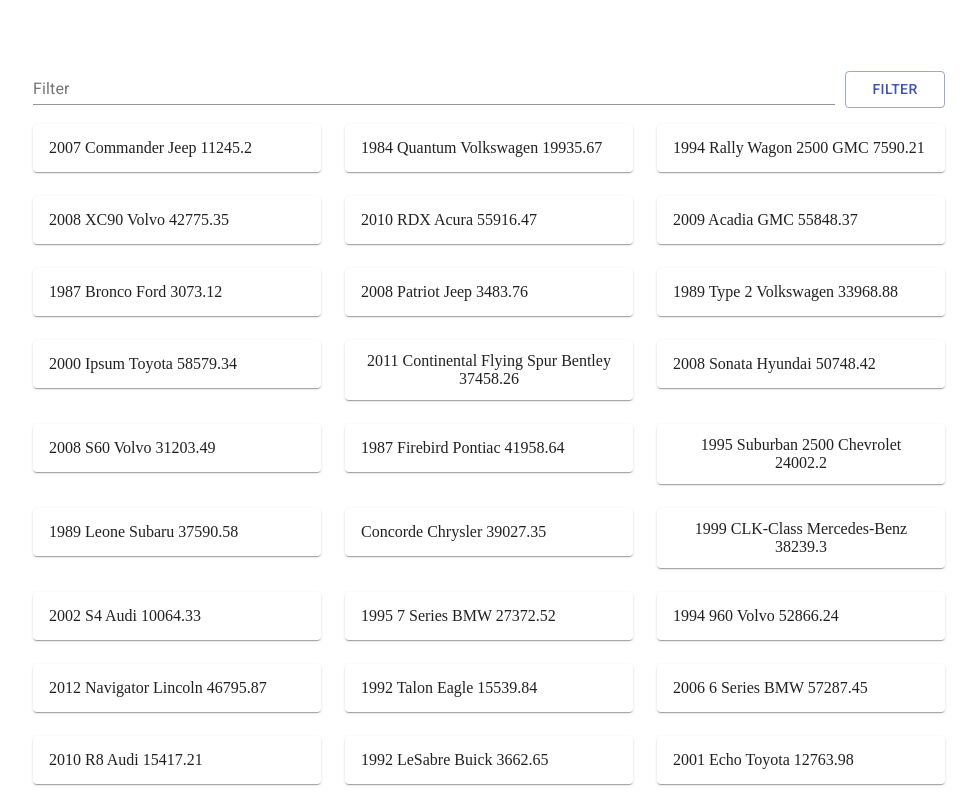
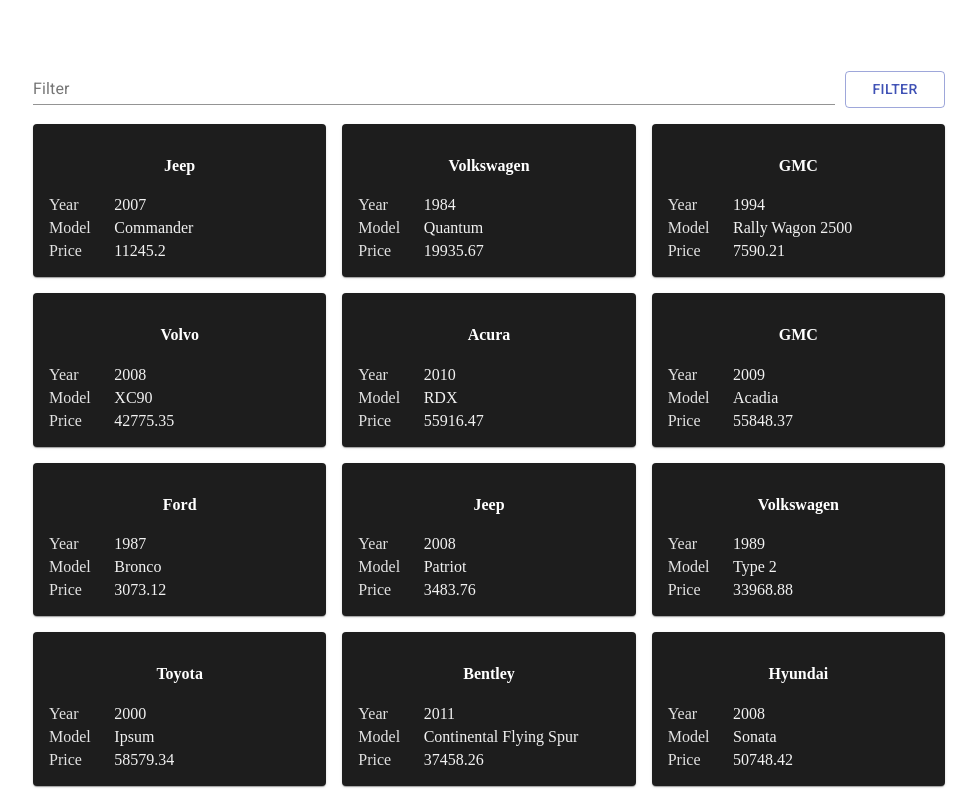
Before and after one commit to mrogahn/IpSecure, a React (Create React App) app: page / in a window 1280 px wide. Shown: the top 800 px of the page, without its empty margins (151-1128 px from the left). Built offline with nearby package versions, Linux system fonts and the light colour scheme.

Commit message:
apply custom css to car model

```diff
--- a/src/components/App.js
+++ b/src/components/App.js
@@ -51,7 +51,7 @@
 
   return (
     <Container className="App" maxWidth="md">
-      <FilterInput filter={filter} setFilter={setFilter} />
+      <FilterInput setFilter={setFilter} />
       <CarListContainer cars={cars} />
     </Container>
   );
--- a/src/components/CarListContainer/CarListContainer.js
+++ b/src/components/CarListContainer/CarListContainer.js
@@ -5,7 +5,7 @@
 export default function CarListContainer({ cars }) {
   return (
     <div className="car-list-container">
-      <Grid container spacing={3}>
+      <Grid container spacing={2}>
         {
           cars.filter(car => car.filtered).map((car, index) => {
             return (
--- a/src/components/CarModel/CarModel.css
+++ b/src/components/CarModel/CarModel.css
@@ -0,0 +1,19 @@
+.summary {
+  width: 100%;
+}
+
+.title {
+  text-align: left;
+  color: #e2e2e2;
+  margin-bottom: 5px;
+}
+
+.text {
+  text-align: left;
+  color: #f2f2f2;
+  font-weight: 500;
+}
+
+.details {
+  width: 100%;
+}
--- a/src/components/CarModel/CarModel.js
+++ b/src/components/CarModel/CarModel.js
@@ -1,16 +1,87 @@
+import './CarModel.css'
 import Accordion from "@material-ui/core/Accordion";
 import AccordionDetails from '@material-ui/core/AccordionDetails';
 import AccordionSummary from '@material-ui/core/AccordionSummary';
+import Grid from '@material-ui/core/Grid';
 
 export default function CarModel({ car }) {
   return (
     <div className="car-model">
-      <Accordion>
+      <Accordion style={{backgroundColor: '#1d1d1d'}}>
         <AccordionSummary>
-          {car.year} {car.model} {car.make} {car.askingPrice}
+          <div className="summary">
+            <h4 style={{color: 'white'}}>{car.make}</h4>
+            <Grid container space={3}>
+              <Grid item xs={3}>
+                <div className="title">Year</div>
+              </Grid>
+              <Grid item xs={9}>
+                <div className="text">{car.year}</div>
+              </Grid>
+            </Grid>
+
+            <Grid container space={3}>
+              <Grid item xs={3}>
+                <div className="title">Model</div>
+              </Grid>
+              <Grid item xs={9}>
+                <div className="text">{car.model}</div>
+              </Grid>
+            </Grid>
+
+            <Grid container space={3}>
+              <Grid item xs={3}>
+                <div className="title">Price</div>
+              </Grid>
+              <Grid item xs={9}>
+                <div className="text">{car.askingPrice}</div>
+              </Grid>
+            </Grid>
+          </div>
         </AccordionSummary>
         <AccordionDetails>
-          {car.vin} {car.dealerCost} {car.lot.name} {car.lot.city} {car.lot.country}
+          <div className="details">
+            <Grid container space={1}>
+              <Grid item xs={4}>
+                <div className="title">Vin</div>
+              </Grid>
+              <Grid item xs={8}>
+                <div className="text">{car.vin}</div>
+              </Grid>
+            </Grid>
+            <Grid container space={1}>
+              <Grid item xs={4}>
+                <div className="title">Dealer Cost</div>
+              </Grid>
+              <Grid item xs={8}>
+                <div className="text">{car.dealerCost}</div>
+              </Grid>
+            </Grid>
+            <Grid container space={1}>
+              <Grid item xs={4}>
+                <div className="title">Lot Name</div>
+              </Grid>
+              <Grid item xs={8}>
+                <div className="text">{car.lot.name}</div>
+              </Grid>
+            </Grid>
+            <Grid container space={1}>
+              <Grid item xs={4}>
+                <div className="title">Lot City</div>
+              </Grid>
+              <Grid item xs={8}>
+                <div className="text">{car.lot.city}</div>
+              </Grid>
+            </Grid>
+            <Grid container space={1}>
+              <Grid item xs={4}>
+                <div className="title">Lot Country</div>
+              </Grid>
+              <Grid item xs={8}>
+                <div className="text">{car.lot.country}</div>
+              </Grid>
+            </Grid>
+          </div>
         </AccordionDetails>
       </Accordion>
     </div>
--- a/src/components/FilterInput/FilterInput.js
+++ b/src/components/FilterInput/FilterInput.js
@@ -1,13 +1,14 @@
 import './FilterInput.css'
 import TextField from '@material-ui/core/TextField';
 import Button from '@material-ui/core/Button';
+import { useState } from 'react';
 
-export default function FilterInput({ filter, setFilter }) {
-
+export default function FilterInput({ setFilter }) {
+  const [text, setText] = useState("");
   return (
     <div className="filter-input">
-      <TextField label="Filter" variant="standard" size="small" fullWidth value={filter} onChange={(e) => setFilter(e.target.value)}/>
-      <Button variant="outlined" color="primary" style={{minWidth: '100px', marginLeft: '10px'}}>
+      <TextField label="Filter" variant="standard" size="small" fullWidth value={text} onChange={(e) => setText(e.target.value)}/>
+      <Button variant="outlined" color="primary" style={{minWidth: '100px', marginLeft: '10px'}} onClick={() => setFilter(text)}>
         Filter
       </Button>
     </div>
```
